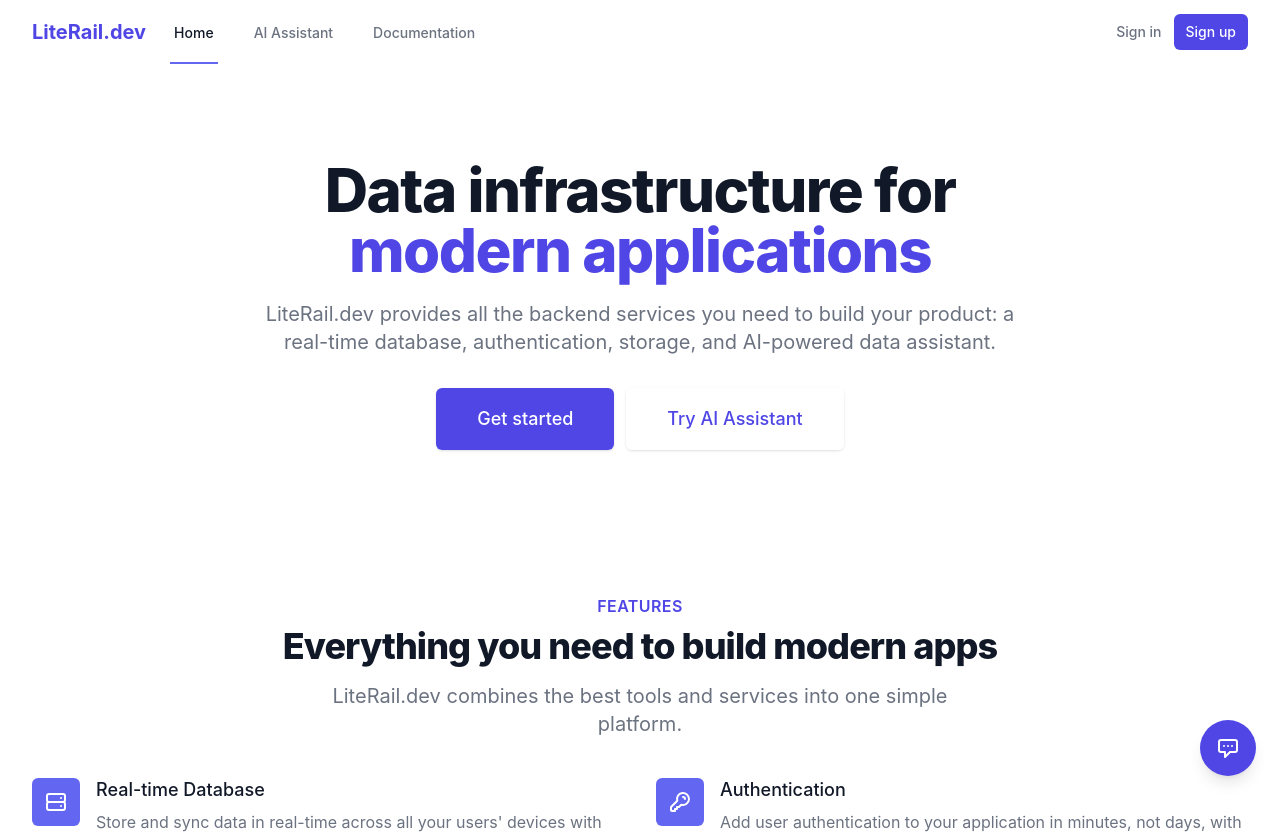
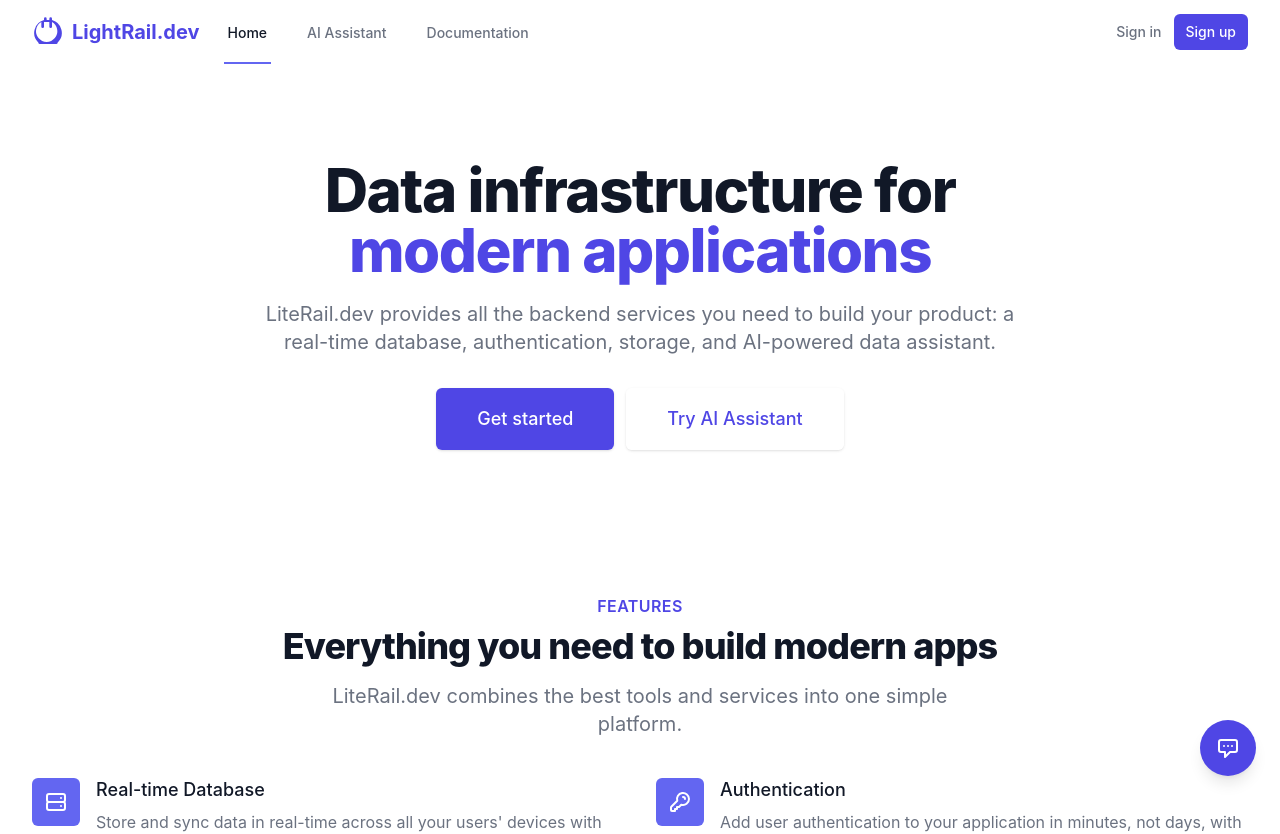
Before and after one commit to Lightiam/literail.dev, a React (Create React App) app in the folder client/: page / in a window 1280 px wide. Shown: the top 834 px of the page. Built offline with nearby package versions, Linux system fonts and the light colour scheme; the HTML template or start-up script is replaced by a standard one.

Commit message:
Update: Add logo to LightRail.dev navigation
Co-Authored-By: Bola Olatunji <bola.olatunji@gmail.com>

```diff
--- a/client/src/components/Navigation.jsx
+++ b/client/src/components/Navigation.jsx
@@ -8,7 +8,12 @@ const Navigation = () => {
         <div className="flex justify-between h-16">
           <div className="flex">
             <div className="flex-shrink-0 flex items-center">
-              <Link to="/" className="text-xl font-bold text-indigo-600">LiteRail.dev</Link>
+              <Link to="/" className="flex items-center">
+                <svg className="h-8 w-8 text-indigo-600" fill="currentColor" viewBox="0 0 24 24">
+                  <path d="M11 3.05V2a1 1 0 10-2 0v1.05A10 10 0 004.82 20a1 1 0 001 1h12.36a1 1 0 001-1 10 10 0 00-4.18-16.95V2a1 1 0 10-2 0v1.05A10 10 0 0011 3.05zm2 1.45V8a1 1 0 102 0V4.5a8 8 0 11-8 0V8a1 1 0 102 0V4.5a8 8 0 012 0z" />
+                </svg>
+                <span className="ml-2 text-xl font-bold text-indigo-600">LightRail.dev</span>
+              </Link>
             </div>
             <div className="hidden sm:ml-6 sm:flex sm:space-x-8">
               <Link to="/" className="border-indigo-500 text-gray-900 inline-flex items-center px-1 pt-1 border-b-2 text-sm font-medium">
```
